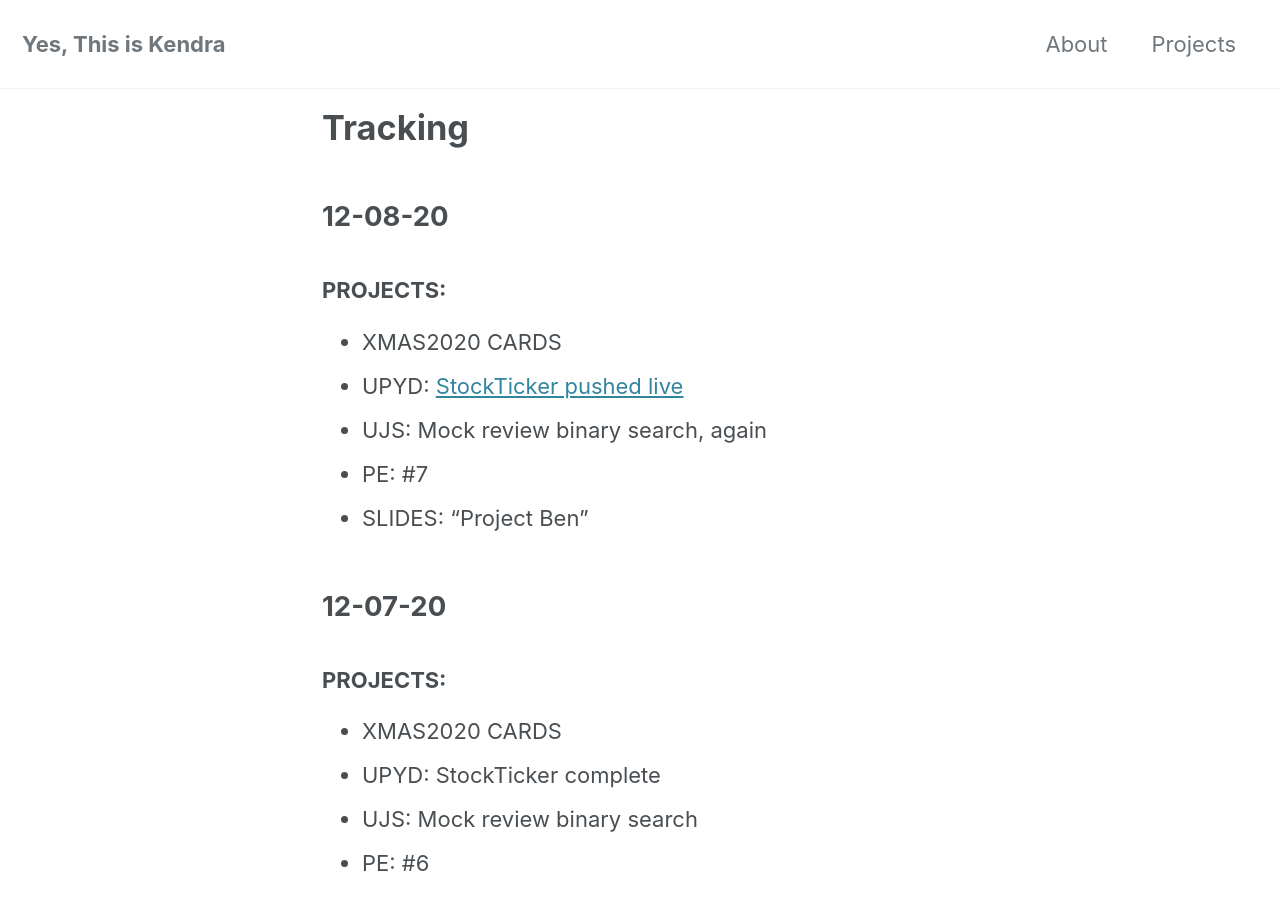
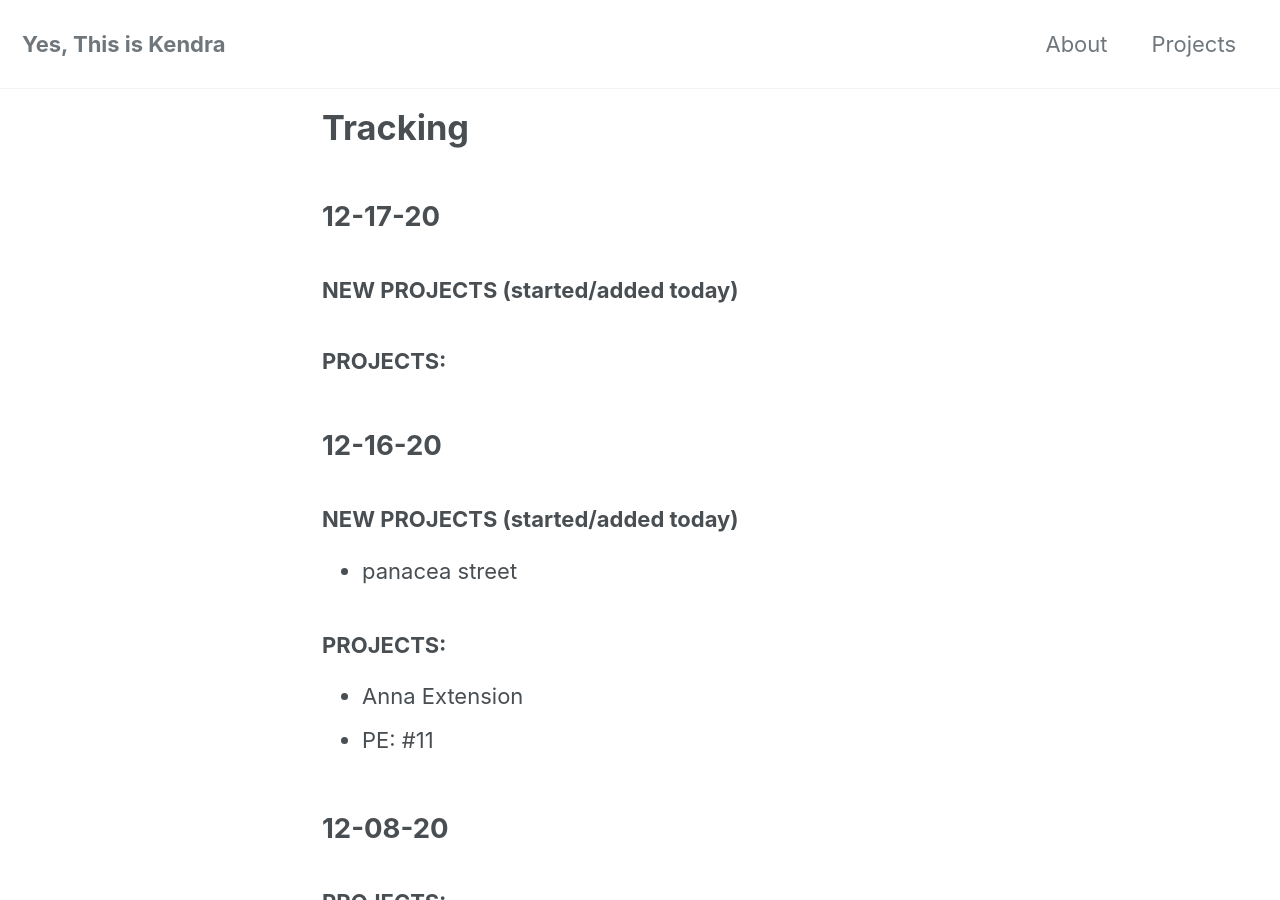
Before and after one commit to yesthisiskendra/yesthisiskendra.github.io, a Jekyll site: the page built from _pages/tracking.md, in a window 1280 px wide and 900 px high. Built offline with Jekyll 4.4.1, drawn with Linux system fonts in a browser that asks for light colours; cached includes are drawn as plain includes; nearby versions of some CDN libraries.

Commit message:
Add quick tracking updates

```diff
--- a/_pages/tracking.md
+++ b/_pages/tracking.md
@@ -3,6 +3,23 @@ layout: home
 title: "Tracking"
 permalink: /tracking/
 ---
+
+## 12-17-20
+
+### NEW PROJECTS (started/added today)
+
+### PROJECTS:
+
+## 12-16-20
+
+### NEW PROJECTS (started/added today)
+
+* panacea street
+
+### PROJECTS:
+
+* Anna Extension
+* PE: #11
 
 ## 12-08-20
 
```
